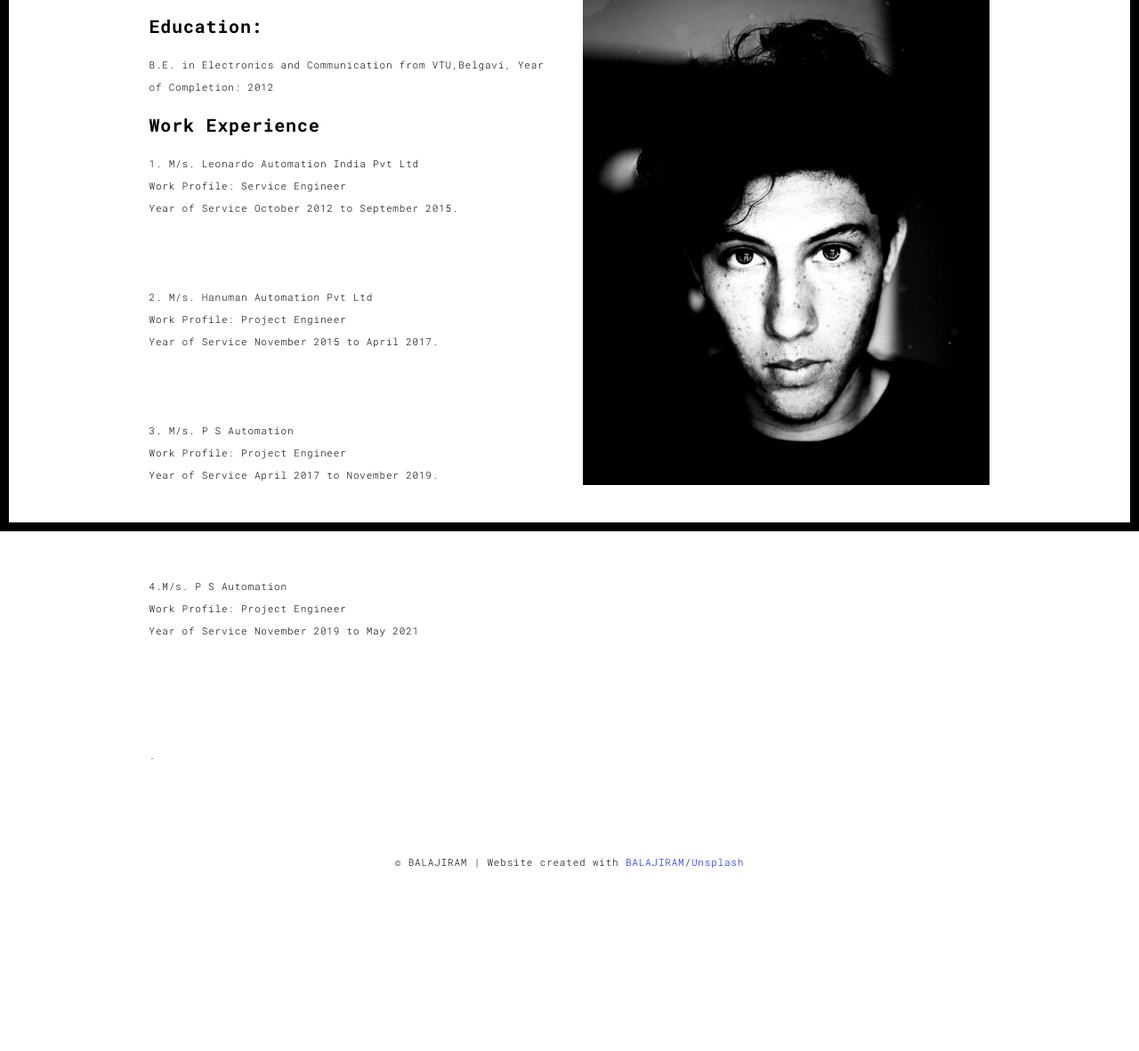
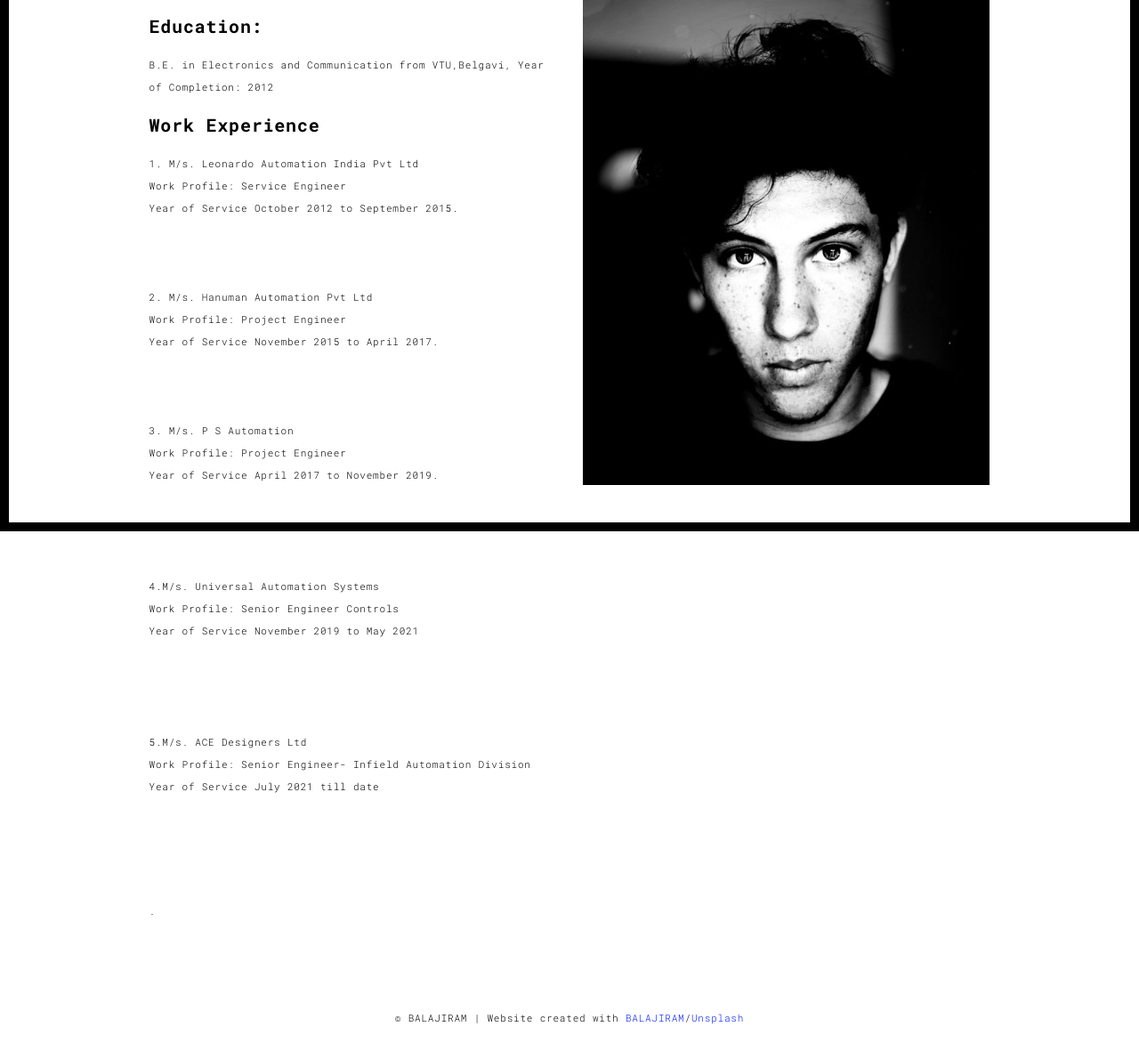
Before and after one commit to balajiram123/portfo, a Flask app: page /about.html in a window 1280 px wide. Shown: the part 203-1384 px from the top of the page at 89% size. Before the commit the page ends 1179 px from the top, so only its background shows below. Run offline with Flask 2, Linux system fonts and the light colour scheme.

Commit message:
My protfolio website

```diff
--- a/templates/about.html
+++ b/templates/about.html
@@ -78,10 +78,17 @@
                            Year of Service April 2017 to November 2019.<br><br><br><br><br>
 
 
-                         4.M/s. P S Automation <br>
-                           Work Profile: Project Engineer<br>
+                         4.M/s. Universal Automation Systems <br>
+                           Work Profile: Senior Engineer Controls<br>
 
-                           Year of Service November 2019 to May 2021<br><br><br><br><br> </h3>
+                           Year of Service November 2019 to May 2021<br><br><br><br><br>
+
+                         5.M/s. ACE Designers Ltd <br>
+                           Work Profile: Senior Engineer- Infield Automation Division<br>
+
+                           Year of Service July 2021 till date <br><br><br><br><br>
+
+                        </h3>
                   <p>
                   .</p>
                 </div>
```
